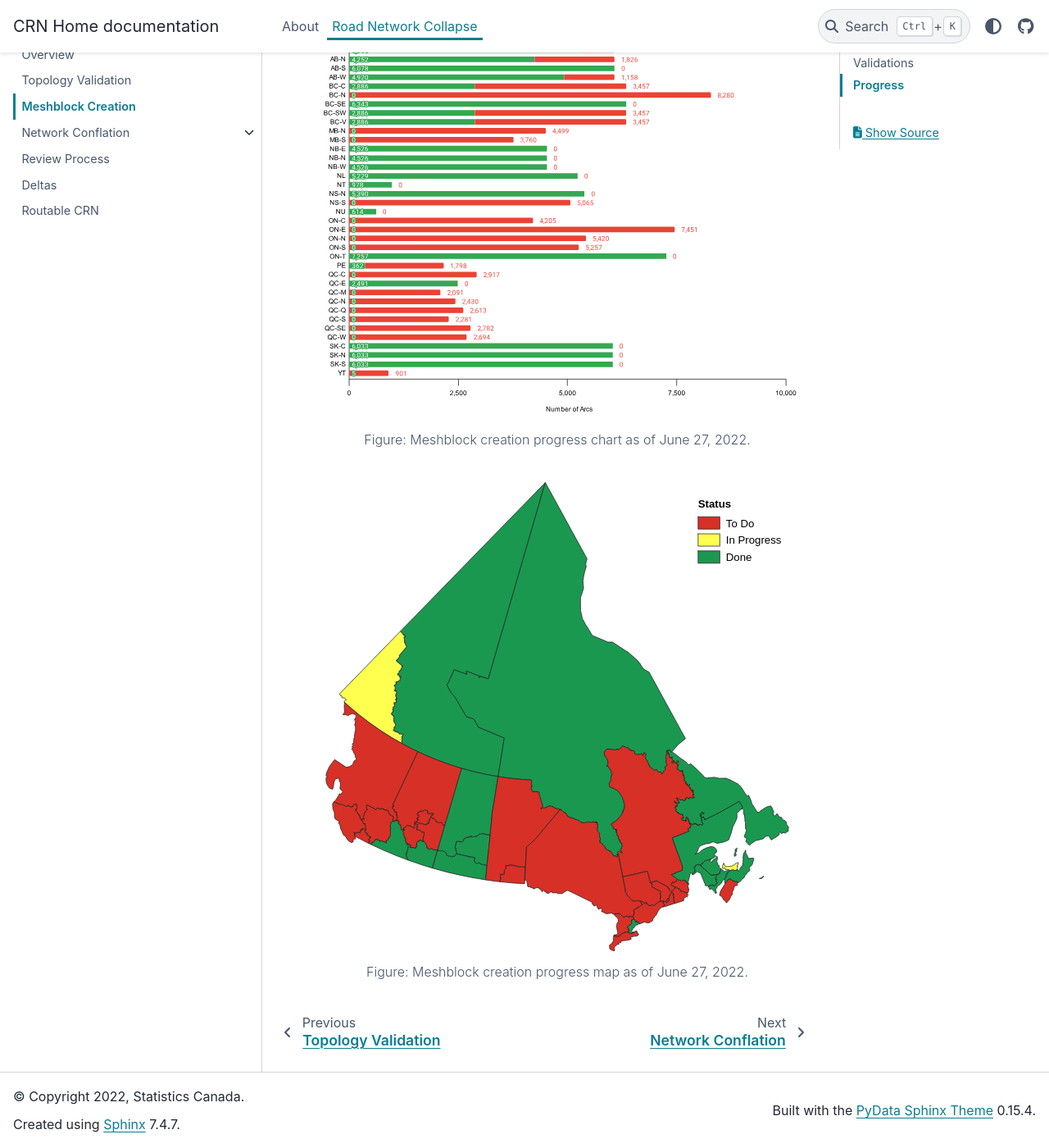
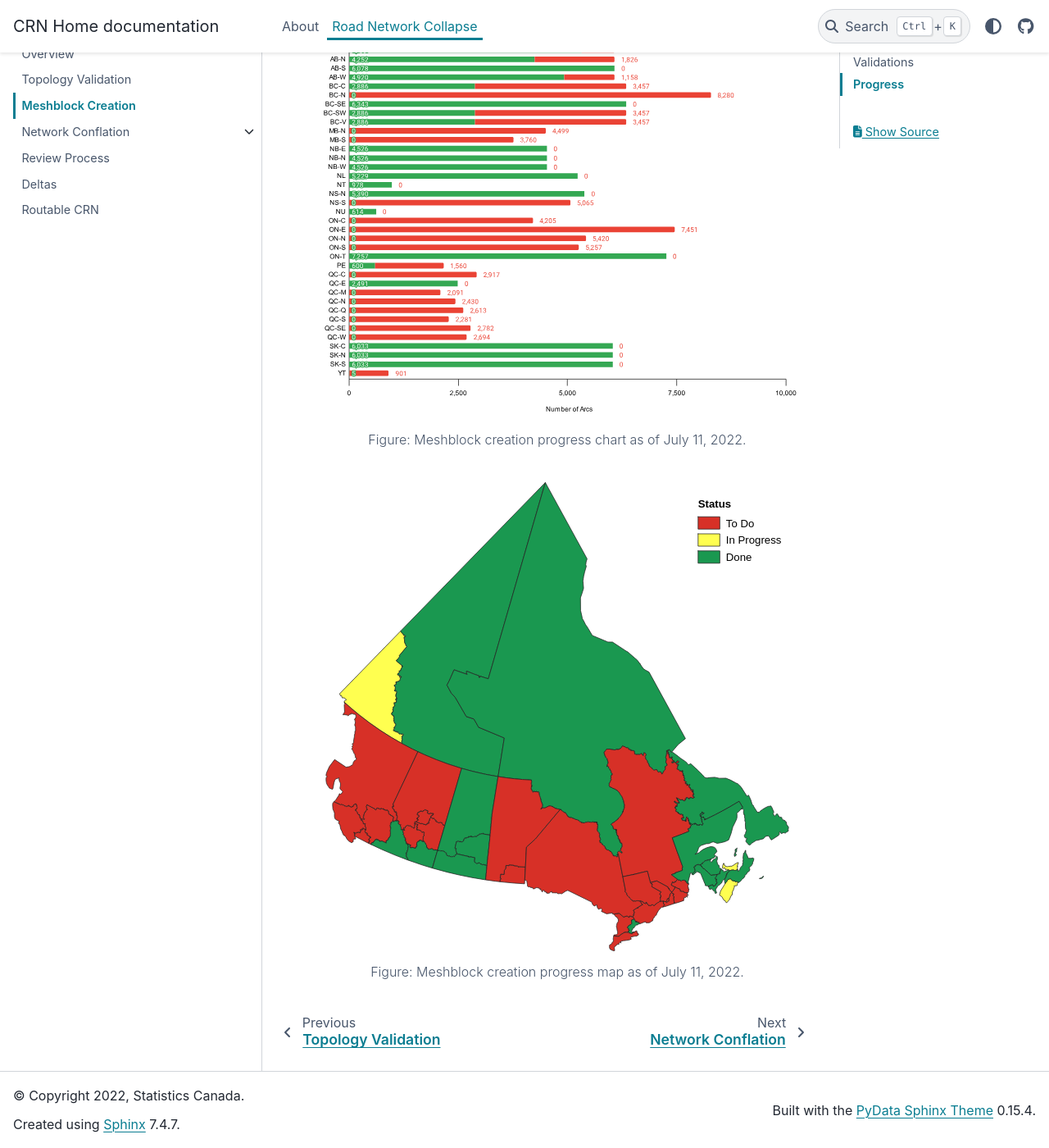
Before and after one commit to StatCan/egp-crn, a Sphinx documentation site: the page built from docs/source/road_network_collapse/meshblock_creation.rst, in a window 1280 px wide and 1400 px high, scrolled down 18307 px. Shown: the whole window at 82% size. Built offline with Sphinx 7.4.7 and the PyData theme 0.15.4, drawn with Linux system fonts in a browser that asks for light colours.

Commit message:
[1] biweekly metrics update

```diff
--- a/docs/source/road_network_collapse/meshblock_conflation.rst
+++ b/docs/source/road_network_collapse/meshblock_conflation.rst
@@ -183,9 +183,9 @@ Progress
 .. figure:: /source/_static/progress/meshblock_conflation_progress_chart.svg
     :alt: Meshblock conflation progress chart.
 
-    Figure: Meshblock conflation progress chart as of June 27, 2022.
+    Figure: Meshblock conflation progress chart as of July 11, 2022.
 
 .. figure:: /source/_static/progress/meshblock_conflation_progress_map.svg
     :alt: Meshblock conflation progress map.
 
-    Figure: Meshblock conflation progress map as of June 27, 2022.
+    Figure: Meshblock conflation progress map as of July 11, 2022.
--- a/docs/source/road_network_collapse/meshblock_creation.rst
+++ b/docs/source/road_network_collapse/meshblock_creation.rst
@@ -391,9 +391,9 @@ Progress
 .. figure:: /source/_static/progress/meshblock_creation_progress_chart.svg
     :alt: Meshblock creation progress chart.
 
-    Figure: Meshblock creation progress chart as of June 27, 2022.
+    Figure: Meshblock creation progress chart as of July 11, 2022.
 
 .. figure:: /source/_static/progress/meshblock_creation_progress_map.svg
     :alt: Meshblock creation progress map.
 
-    Figure: Meshblock creation progress map as of June 27, 2022.
+    Figure: Meshblock creation progress map as of July 11, 2022.
```
Also changed, not shown: docs/source/_static/progress/meshblock_conflation_progress_chart.svg, docs/source/_static/progress/meshblock_conflation_progress_map.svg, docs/source/_static/progress/meshblock_creation_progress_chart.svg, docs/source/_static/progress/meshblock_creation_progress_map.svg, 2 other files.
